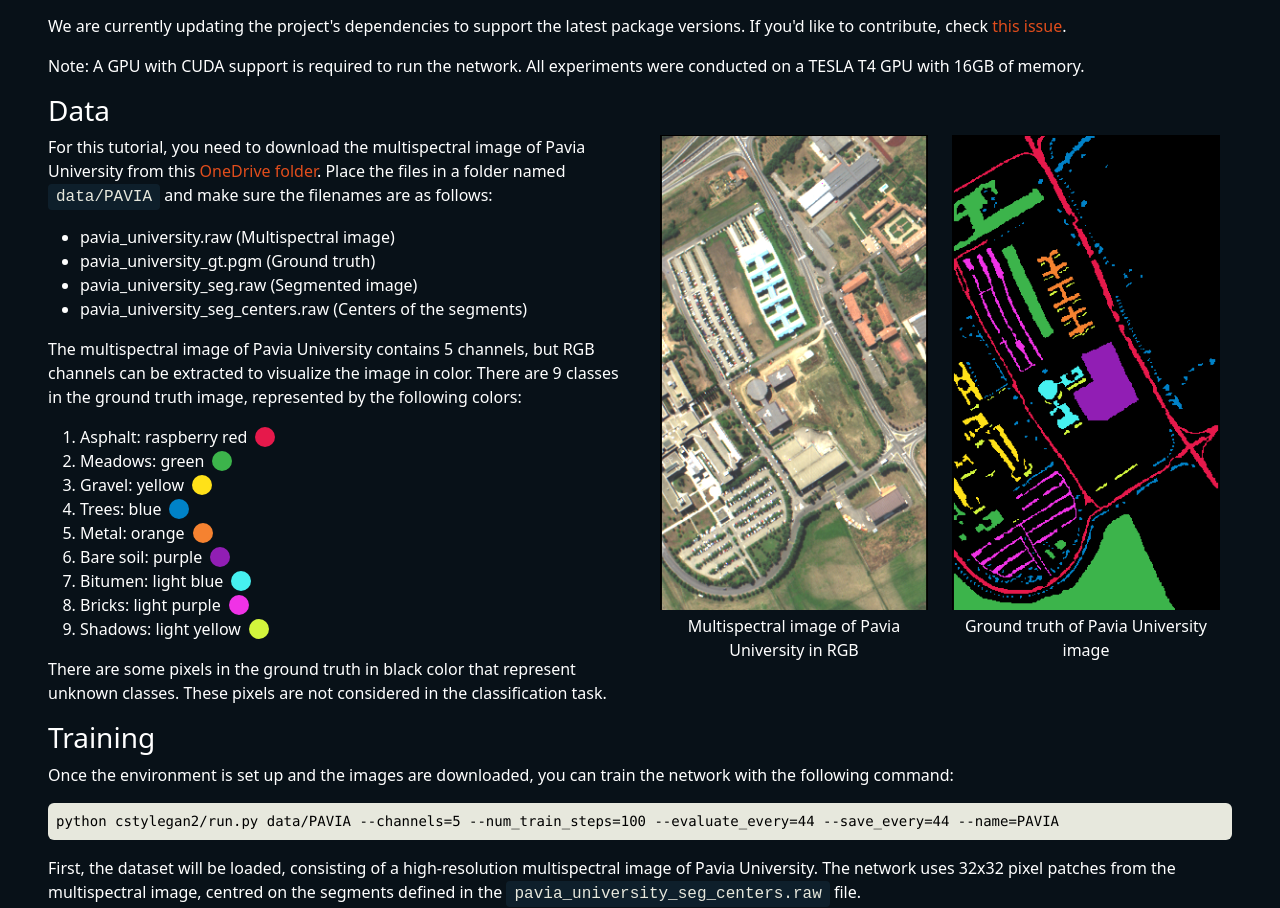
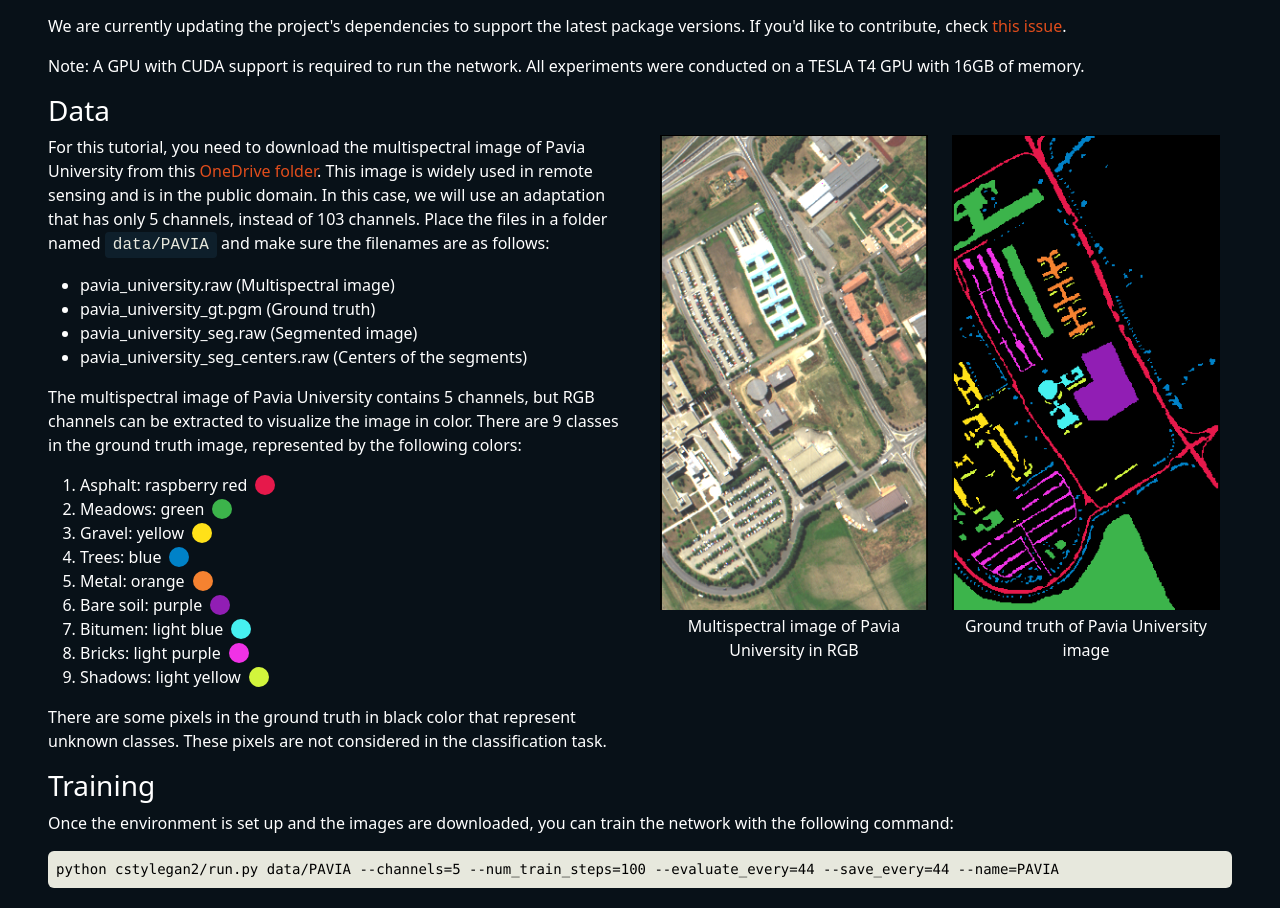
Before and after one commit to antongomez/Conditional-StyleGAN2-landing-page, a React (Vite) app: page / in a window 1280 px wide. Shown: the part 4463-5371 px from the top of the page. Built offline with nearby package versions, Linux system fonts and the light colour scheme.

Commit message:
Update example

```diff
--- a/src/App.jsx
+++ b/src/App.jsx
@@ -389,8 +389,10 @@ export const App = () => {
               <a href="#" target="_blank" rel="noopener noreferrer">
                 OneDrive folder
               </a>
-              . Place the files in a folder named{" "}
-              <ResaltedText>data/PAVIA</ResaltedText> and make sure the
+              . This image is widely used in remote sensing and is in the public
+              domain. In this case, we will use an adaptation that has only 5
+              channels, instead of 103 channels. Place the files in a folder
+              named <ResaltedText>data/PAVIA</ResaltedText> and make sure the
               filenames are as follows:
             </p>
             <ul className="fw-lighter">
```
